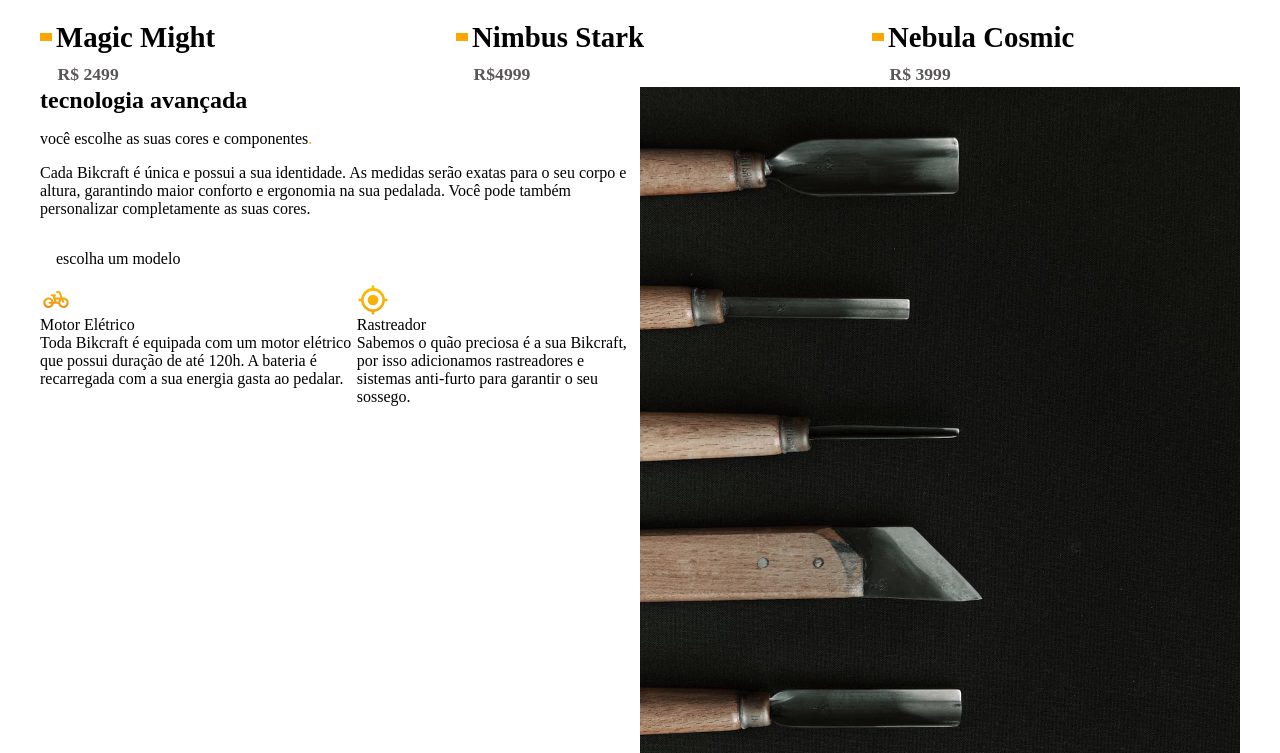
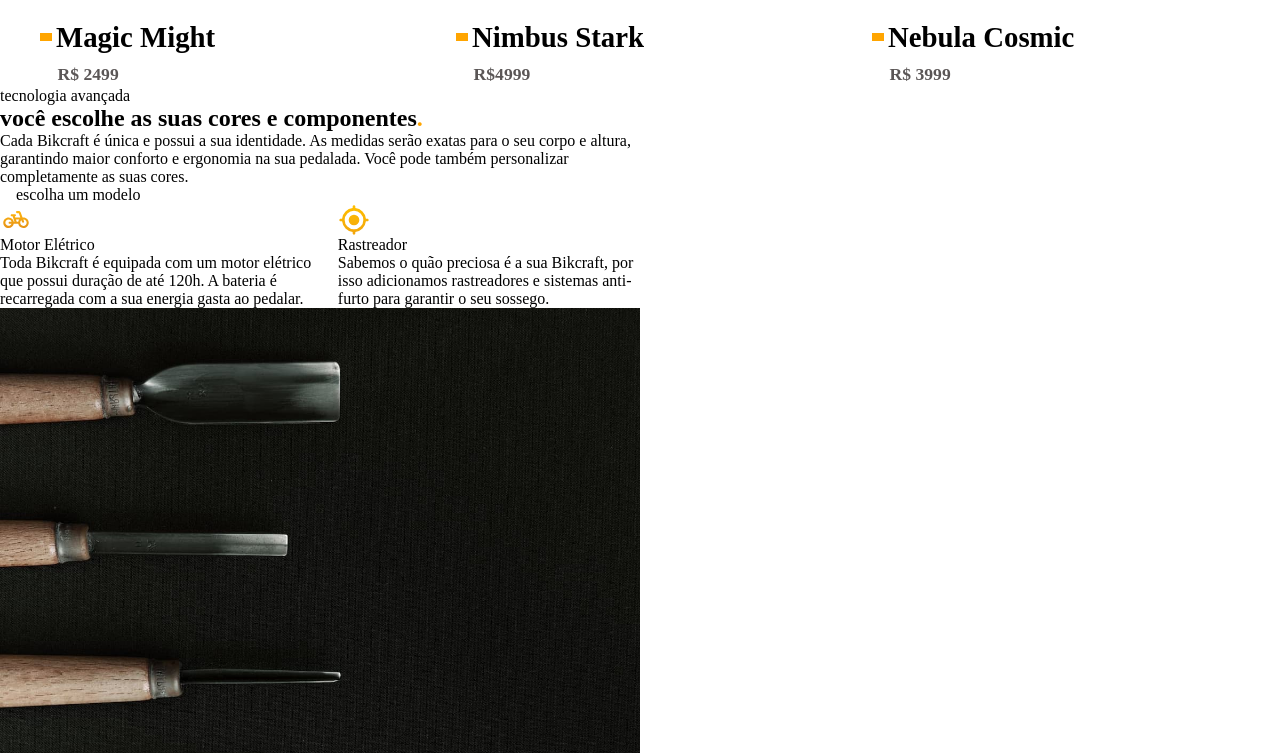
Before and after one commit to CGabriel13S/cooperativo, a plain HTML site: page index.html in a window 1280 px wide. Shown: the part 1327-2080 px from the top of the page. Drawn offline with Linux system fonts and the light colour scheme.

Commit message:
alteração: reestruturando o html da sessão

```diff
--- a/index.html
+++ b/index.html
@@ -13,7 +13,9 @@
 
   <link rel="preconnect" href="https://fonts.googleapis.com">
   <link rel="preconnect" href="https://fonts.gstatic.com" crossorigin>
-  <link href="https://fonts.googleapis.com/css2?family=Merriweather:ital,wght@1,900&family=Poppins:wght@500;600&family=Roboto:wght@400;500&display=swap" rel="stylesheet">
+  <link
+    href="https://fonts.googleapis.com/css2?family=Merriweather:ital,wght@1,900&family=Poppins:wght@500;600&family=Roboto:wght@400;500&display=swap"
+    rel="stylesheet">
 
 </head>
 
@@ -61,24 +63,25 @@
       </div>
     </section>
 
-    <section class="cores-componentes container">
-      <div>
-        <div class="cores-componentes-texto">
-          <h2>tecnologia avançada</h2>
-          <p>você escolhe as suas cores e componentes<span class="ponto">.</span></p>
+    <section class="cores-componentes">
+      <div class="cores-componentes-container container">
+        <div class="cores-componentes-descricao">
+          <div class="texto">
+            <p>tecnologia avançada</p>
+            <h2>você escolhe as suas cores e componentes<span class="ponto">.</span></h2>
             <p>Cada Bikcraft é única e possui a sua identidade. As medidas serão exatas para o seu corpo e altura,
               garantindo maior conforto e ergonomia na sua pedalada. Você pode também personalizar completamente as suas
               cores.</p>
             <a href="#">escolha um modelo</a>
           </div>
           <div class="componentes">
-          <div>
+            <div class="caracteristica">
               <img src="/favicon.svg">
               <span>Motor Elétrico</span>
               <p>Toda Bikcraft é equipada com um motor elétrico que possui duração de até 120h. A bateria é recarregada
                 com a sua energia gasta ao pedalar.</p>
             </div>
-          <div>
+            <div class="caracteristica">
               <img src="/img/icones/rastreador.svg">
               <span>Rastreador</span>
               <p>Sabemos o quão preciosa é a sua Bikcraft, por isso adicionamos rastreadores e sistemas anti-furto para
@@ -86,7 +89,9 @@
             </div>
           </div>
         </div>
-      <img src="/img/fotos/tecnologia.jpg" </div>
+        <img src="/img/fotos/tecnologia.jpg">
+      </div>
+
     </section>
 
     <section class="parceiros container">
```
Lines whose indentation alone changed are shown as unchanged.
